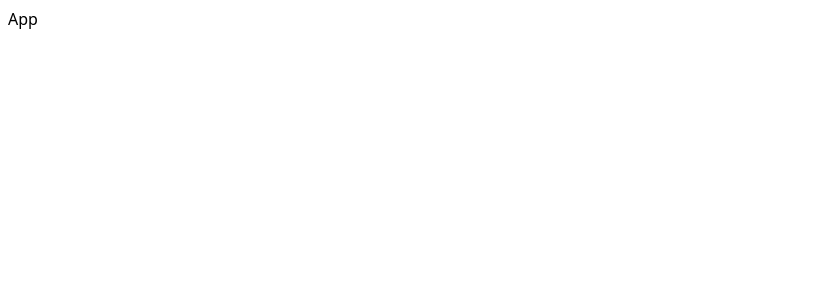
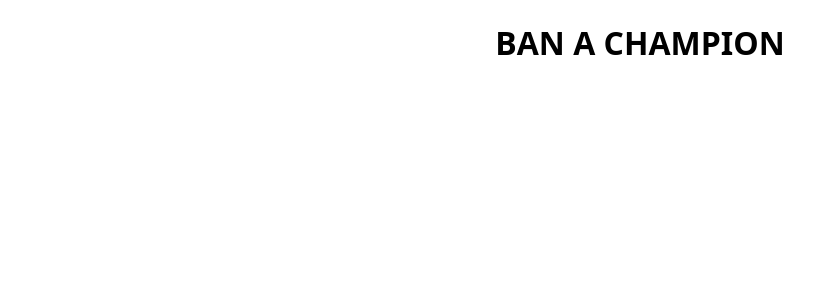
Before and after one commit to cpwaldow/lol-draft-simulation, a React (Vite) app: page / in a window 1280 px wide. Shown: the top 300 px of the page, without its empty margins (0-837 px from the left). Built offline with nearby package versions, Linux system fonts and the light colour scheme.

Commit message:
feat: create title component

```diff
--- a/src/App.tsx
+++ b/src/App.tsx
@@ -1,7 +1,11 @@
 import './App.css';
-
+import Title from './components/Title';
 function App() {
-  return <>App</>;
+  return (
+    <>
+      <Title />
+    </>
+  );
 }
 
 export default App;
--- /dev/null
+++ b/src/components/Title/index.tsx
@@ -0,0 +1,14 @@
+import { useState } from 'react';
+import store from '../../redux/store';
+import './title.css';
+
+const Title = () => {
+  const [title, setTitle] = useState(store.getState().titleReducer.title);
+
+  store.subscribe(() => {
+    setTitle(store.getState().titleReducer.title);
+  });
+  return <h1 className='title--center'>{title}</h1>;
+};
+
+export default Title;
--- /dev/null
+++ b/src/components/Title/title.css
@@ -0,0 +1,3 @@
+.title--center {
+  text-align: center;
+}
```
